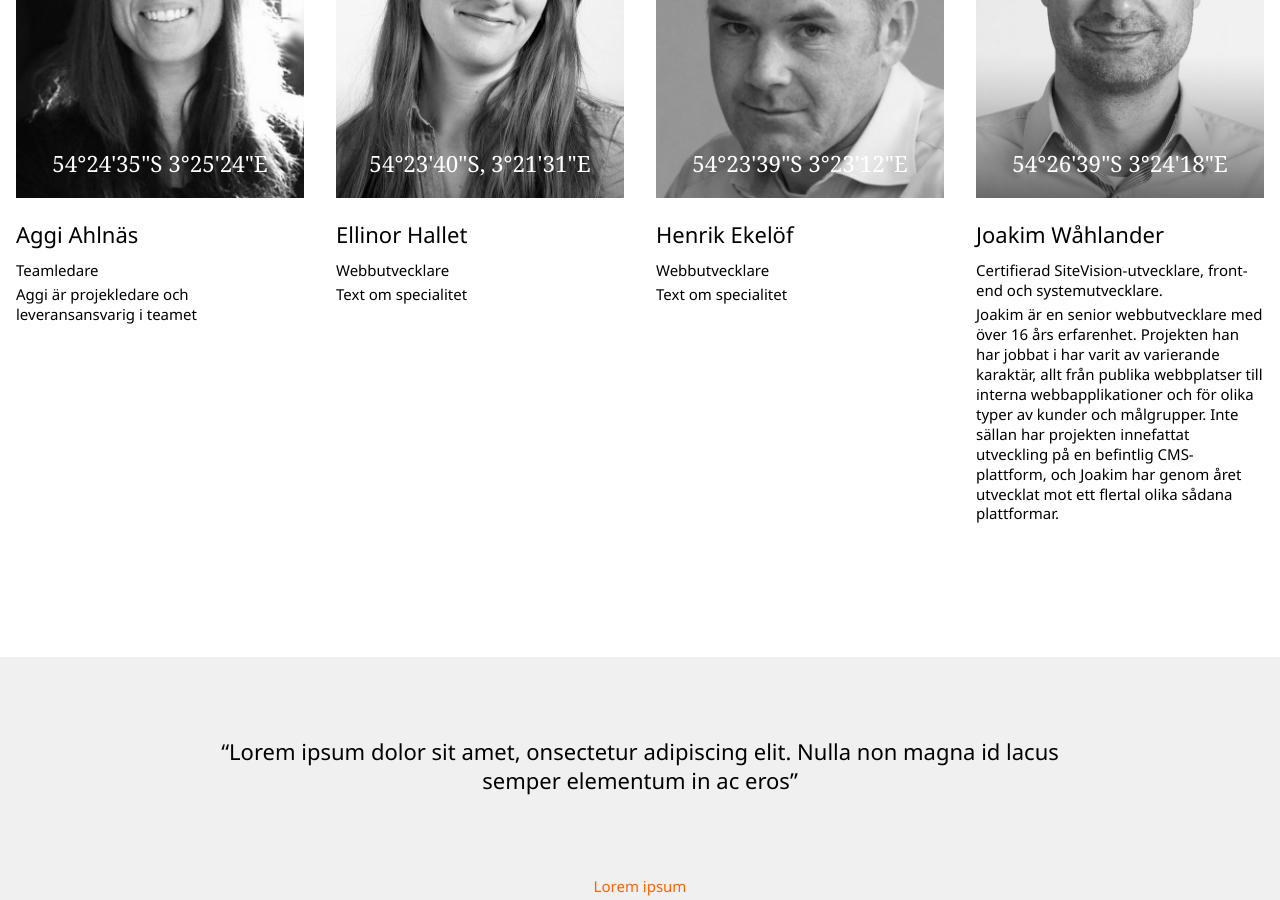
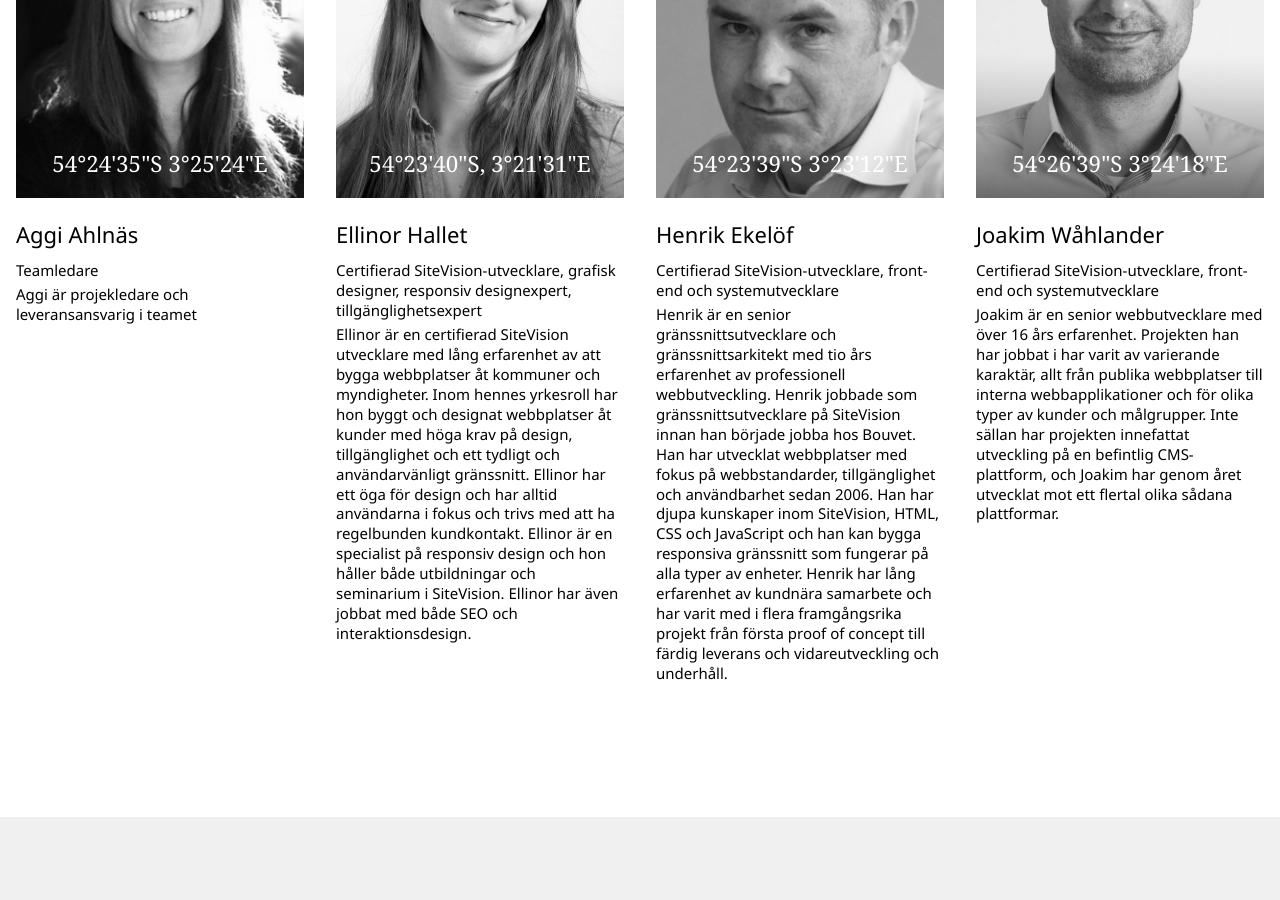
Before and after one commit to BouvetStockholmAB/sv, a Jekyll site: the page built from index.md, in a window 1280 px wide and 900 px high, scrolled down 3064 px. Built offline with Jekyll 4.4.1, drawn with Linux system fonts in a browser that asks for light colours; some web fonts are replaced.

Commit message:
Ändrat i Henrik och Ellionors spec text o titel

```diff
--- a/_data/the-team.json
+++ b/_data/the-team.json
@@ -11,23 +11,23 @@
         },
         "ellinor": {
             "name": "Ellinor Hallet",
-            "title": "Webbutvecklare",
-            "about": "Text om specialitet",
+            "title": "Certifierad SiteVision-utvecklare, grafisk designer, responsiv designexpert, tillgänglighetsexpert",
+            "about": "Ellinor är en certifierad SiteVision utvecklare med lång erfarenhet av att bygga webbplatser åt kommuner och myndigheter. Inom hennes yrkesroll har hon byggt och designat webbplatser åt kunder med höga krav på design, tillgänglighet och ett tydligt och användarvänligt gränssnitt. Ellinor har ett öga för design och har alltid användarna i fokus och trivs med att ha regelbunden kundkontakt. Ellinor är en specialist på responsiv design och hon håller både utbildningar och seminarium i SiteVision. Ellinor har även jobbat med både SEO och interaktionsdesign.",
             "email": "ellinor.hallet@bouvet.se",
             "img": "ellinor",
             "position": "54°23'40\"S, 3°21'31\"E"
         },
         "henrik": {
             "name": "Henrik Ekelöf",
-            "title": "Webbutvecklare",
-            "about": "Text om specialitet",
+            "title": "Certifierad SiteVision-utvecklare, front-end och systemutvecklare",
+            "about": "Henrik är en senior gränssnittsutvecklare och gränssnittsarkitekt med tio års erfarenhet av professionell webbutveckling. Henrik jobbade som gränssnittsutvecklare på SiteVision innan han började jobba hos Bouvet. Han har utvecklat webbplatser med fokus på webbstandarder, tillgänglighet och användbarhet sedan 2006. Han har djupa kunskaper inom SiteVision, HTML, CSS och JavaScript och han kan bygga responsiva gränssnitt som fungerar på alla typer av enheter. Henrik har lång erfarenhet av kundnära samarbete och har varit med i flera framgångsrika projekt från första proof of concept till färdig leverans och vidareutveckling och underhåll.",
             "email": "henrik.ekelof@bouvet.se",
             "img": "henrik",
             "position": "54°23'39\"S 3°23'12\"E"
         },
         "joakim": {
             "name": "Joakim Wåhlander",
-            "title": "Certifierad SiteVision-utvecklare, front-end och systemutvecklare.",
+            "title": "Certifierad SiteVision-utvecklare, front-end och systemutvecklare",
             "about": "Joakim är en senior webbutvecklare med över 16 års erfarenhet. Projekten han har jobbat i har varit av varierande karaktär, allt från publika webbplatser till interna webbapplikationer och för olika typer av kunder och målgrupper. Inte sällan har projekten innefattat utveckling på en befintlig CMS-plattform, och Joakim har genom året utvecklat mot ett flertal olika sådana plattformar.",
             "email": "joakim.wahlander@bouvet.se",
             "img": "joakim",
```
